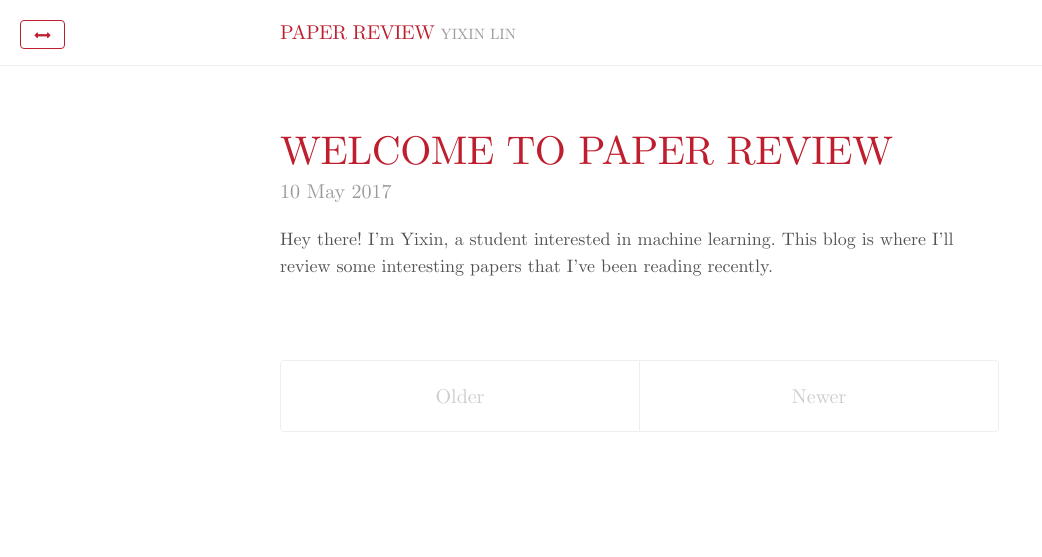
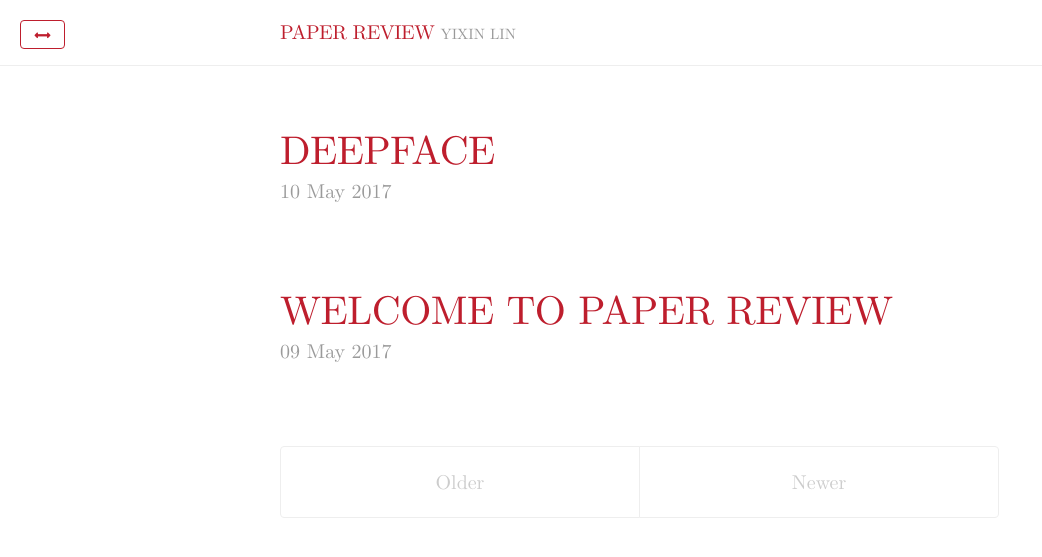
Before and after one commit to 1heart/paper-review, a Jekyll site: the page built from index.html, in a window 1280 px wide. Shown: the top 557 px of the page, without its empty margins (0-1042 px from the left). Built offline with Jekyll 4.4.1, drawn with Linux system fonts in a browser that asks for light colours; nearby versions of some CDN libraries; the list of posts is cut into pages by our own code; part of the change alters nothing that is shown.

Commit message:
Add DeepFace paper.

```diff
--- a/_includes/head.html
+++ b/_includes/head.html
@@ -33,7 +33,5 @@
   <!-- RSS -->
   <link rel="alternate" type="application/rss+xml" title="RSS" href="{{ site.baseurl }}atom.xml">
 
-  {% if page.use_math %}
-    {% include mathjax_support %}
-  {% endif %}
+  {% include mathjax_support %}
 </head>
--- a/_includes/mathjax_support
+++ b/_includes/mathjax_support
@@ -6,7 +6,7 @@
       }
     },
     tex2jax: {
-      inlineMath: [ ['$','$'], ['\(', '\)'] ],
+      inlineMath: [ ['$','$']],
       displayMath: [ ['$$','$$'] ],
       processEscapes: true,
     }
--- /dev/null
+++ b/_posts/2017-05-10-face-recog.md
@@ -0,0 +1,81 @@
+---
+layout: post
+title: DeepFace
+use_math: true
+---
+
+Today, I'll be reviewing ["DeepFace: Closing the Gap to Human-Level Performance in Face Verification"](http://www.cv-foundation.org/openaccess/content_cvpr_2014/html/Taigman_DeepFace_Closing_the_2014_CVPR_paper.html)[^deepface], a paper by Taigman et al. from Facebook AI Research and Tel Aviv University, published in CVPR 2014.
+
+This is the first highly successful application of deep neural networks to face verification, providing approximately human-level performance in **face verification**, a subtask in facial recognition.
+
+The problem of facial verification is this: given an image of a face, verify that it belongs to a certain person. Of course, a system that can do this can likely do other facial recognition tasks as well. This is the typical pipeline for facial recognition:
+
+- Take in an image
+- **Detect** where the face is. This lets us crop the image so that it contains just the face.
+- **Align** the face. We want the different parts of the face (eyes, mouth, nose, etc.) to be at roughly the same part of the image; this is generally done through affine transformations (translations and rotations).
+- **Represent** the face: have some (usually vector) representation which we can easily use to compare.
+- **Classify** using the representation.
+
+Their model innovates in the **align** step by doing explicit 3D modeling of the face, and **represent** step by using a deep neural network.
+
+## Model
+
+### Face Alignment
+
+They first do a multi-step process to align the face so the image is as easy to use by the representation as possible. In particular, we'd want to both normalize the _pose_ as well as take into account the facial expressions. The identity of the person should be invariant to both of these characteristics. Though "3D models have fallen out of favor in recent years... However, since faces are 3D objects, done correctly, we believe that it is the right way." To this end, they use a 3D model of the face to do align the image:
+
+![Alignment]({{ site.baseurl }}/assets/deepface/alignment.png)
+
+- Detect 6 fiducial[^fiducial] points in the image. This is done using a Support Vector Regressor to predict point configurations from a LBP histogram image descriptor[^lbp]. Then use this reference point to crop the image. See (a,b) above.
+- Find 67 fiducial points on the result, and construct a 3D mesh from these points, mapping each part of the 2D image to a polygon in the mesh. They do this by manually placing the 67 fiducial points onto a reference 3D shape. See (c,d,e,f) above.
+- From the 3D mesh, generate a 2D image using piecewise affine transformations on each part of the image. See (g) above.
+
+The result, i.e. (g) above, is the input to the representation learner.
+
+### Representation
+
+They use a deep neural network to learn a probability distribution over the $K$ different "classes" (where each class corresponds to a person).
+
+![Architecture]({{ site.baseurl }}/assets/deepface/architecture.png)
+
+They make some interesting architecture choices. The details are not extremely relevant, but here's the general overview:
+
+- First "preprocessing"[^interpretation] step
+  - The input is the 3D-algined image (152 by 152 pixels)
+  - This is passed through a convolutional layer, a max-pooling layer, and a convolutional layer. They claim that several levels of pooling would cause the network to lose precise information about the face.
+- Main step
+  - They use locally connected layers for the next three layers. This is like a convolutional layer but with each part of the image learning a different filter bank, which makes sense because the face has been normalized and the filters relevant for one part of the face probably is not for another.
+  - Then they have two fully connected layers at the end, which is pretty standard.
+  - Finally, they have a softmax which outputs a distribution over the $K$ different classes.
+
+The features are normalized to reduce sensitivity to illumination differences.
+
+This is trained in the standard way, with the cross-entropy loss using stochastic gradient descent and backprop, using dropout on the first fully-connected layer during training (they don't observe much overfitting, so there's no need for more dropout). They note that the representation is quite sparse, claiming it is due to the multiple layers of ReLU activations[^relu].
+
+### Metric
+
+They experimented with a few metrics: first, the standard inner product between feature vectors, the weighted $\chi^2$ similarity, and finally an interesting Siamese network setup.
+
+The Siamese network distance is computed by inputting the two input images to two clones of the trained network, taking the absolute value element-wise from the resulting feature vectors, and putting it through a fully connected layer and a logistic unit, which outputs a number between 0 and 1. This distance is trained on the dataset, but only by freezing all layers except the two new ones.
+
+## Experiments
+
+![Results]({{ site.baseurl }}/assets/deepface/results.png)
+
+This is trained on $SFC$, a large dataset gathered from Facebook, and validated on the standard $LFW$ dataset, which has difficult cases due to aging, lighting, and poses. They achieve 97% with a single model and **97.35%** with an ensemble, beating the previous state-of-the-art of 96.33%. This is also validated on the YouTube video-level face verification dataset, where it blows the state-of-the-art out of the water and demonstrates generalization.
+
+Efficiency-wise, a single image takes 0.33 seconds to run (including decoding, detection, alignment, deep model, and classification) on a 2.2GHz Intel CPU.
+
+---
+
+### Footnotes
+
+[^deepface]: Schroff, Florian, Dmitry Kalenichenko, and James Philbin. "Facenet: A unified embedding for face recognition and clustering." _Proceedings of the IEEE Conference on Computer Vision and Pattern Recognition._ 2015.
+
+[^fiducial]: Fiducial just means [reference point](https://en.wikipedia.org/wiki/Fiducial_marker).
+
+[^lbp]: Ahonen, Timo, Abdenour Hadid, and Matti Pietikainen. "Face description with local binary patterns: Application to face recognition." _IEEE transactions on pattern analysis and machine intelligence_ 28.12 (2006): 2037-2041.
+
+[^interpretation]: They interpret these layers as preprocessing because they are primarily convolutional and have very few parameters, mainly doing edge detection and other low-level feature extraction.
+
+[^relu]: I don't understand why this is true-- ReLU is pretty standard, and the representation should not be more sparse than "usual".
--- a/index.html
+++ b/index.html
@@ -14,7 +14,7 @@ title: Home
 
     <span class="post-date">{{ post.date | date_to_string }}</span>
 
-    {{ post.content }}
+    <!-- {{ post.content }} -->
   </div>
   {% endfor %}
 </div>
```
Also changed, not shown: _posts/2017-05-09-intro.md (renamed from _posts/2017-05-10-intro.md), assets/deepface/alignment.png (added), assets/deepface/architecture.png (added), assets/deepface/results.png (added).
